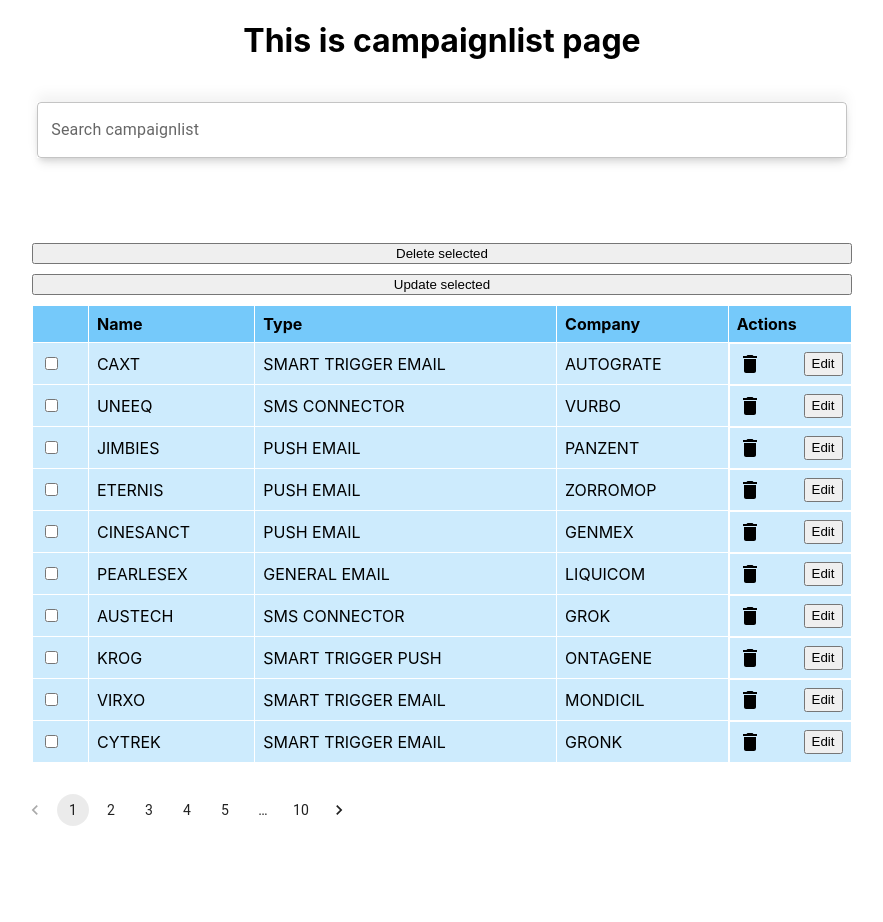
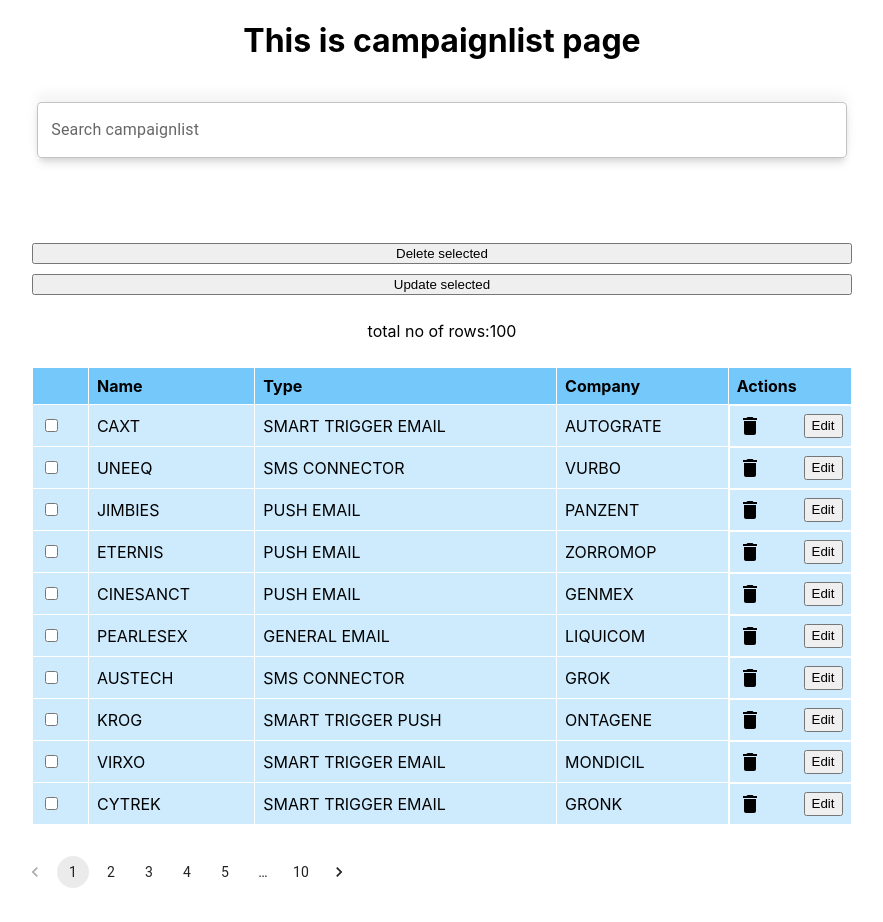
Before and after one commit to pratik9851/campaignlist, a React (Create React App) app: page /campaignlist in a window 1280 px wide. Shown: the whole page, without its empty margins (198-1081 px from the left). Built offline with nearby package versions, Linux system fonts and the light colour scheme.

Commit message:
updated campaign app

```diff
--- a/src/components/Capaigntable.jsx
+++ b/src/components/Capaigntable.jsx
@@ -130,6 +130,7 @@ export default function Campaigntable({ page, campignPerTable }) {
     <div style={{ marginTop: "15px" }}>
       <div className="container">
         <>
+
           <form
             onSubmit={handleEditFormSubmit}
             className={`${show ? style.edit1 : style.edit2}`}
@@ -142,7 +143,7 @@ export default function Campaigntable({ page, campignPerTable }) {
           </form>
           <button onClick={deleteBulk}>Delete selected</button>
           <button>Update selected</button>
-
+             <p>total no of rows:{currentlist.length}</p>
           <table>
             <thead>
               <tr>
```
